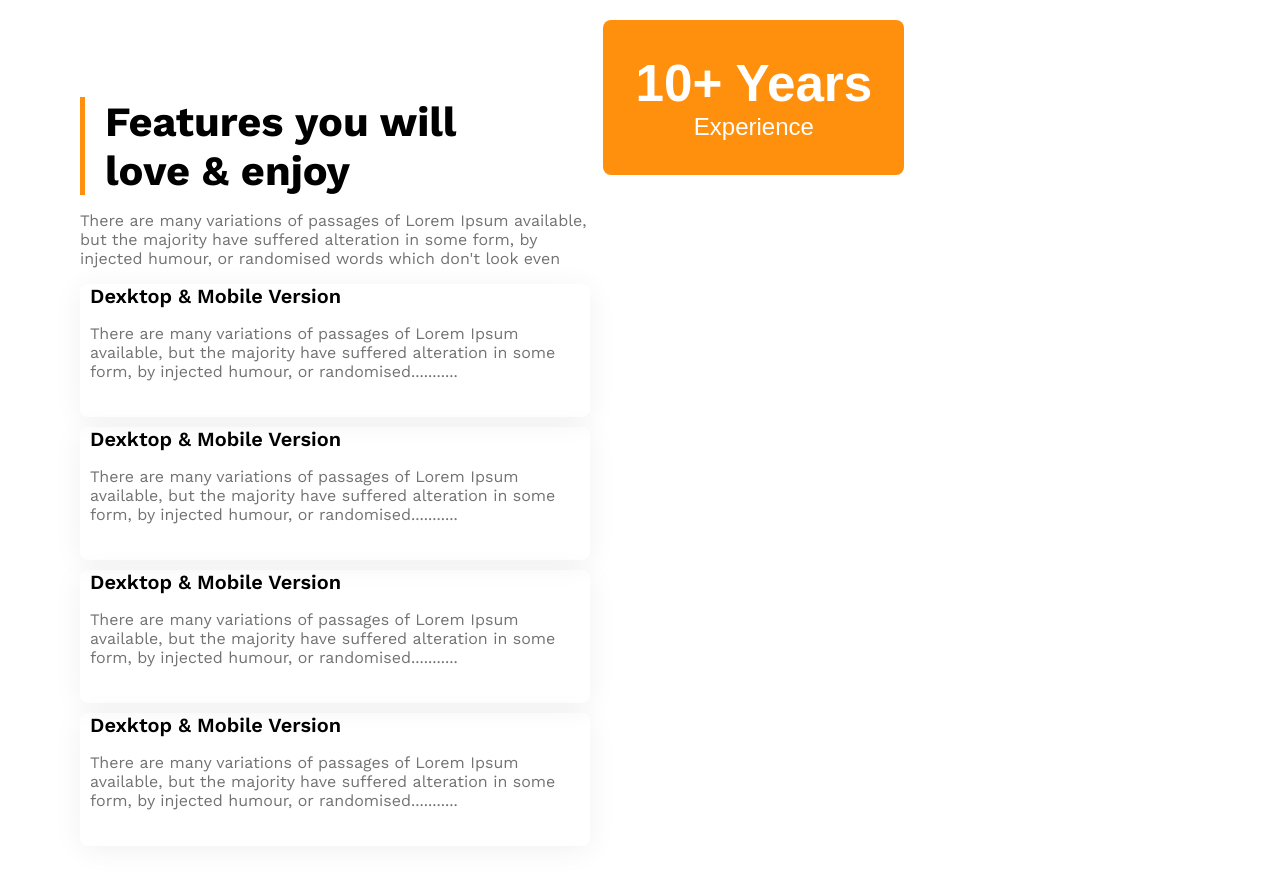
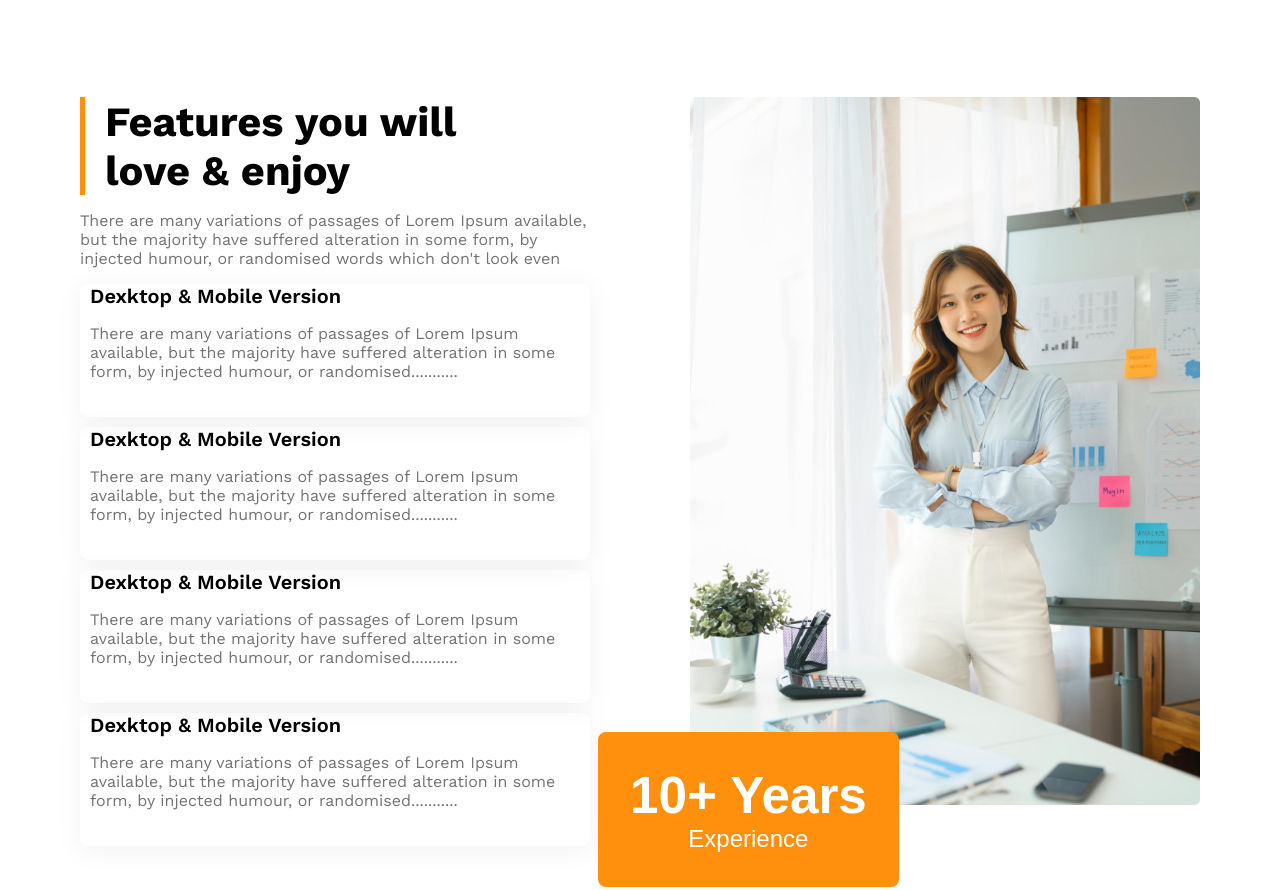
Before and after one commit to Jubair234/G3-Architects-website, a plain HTML site: page index.html in a window 1280 px wide. Shown: the part 1826-2716 px from the top of the page. Drawn offline with nearby package versions, Linux system fonts and the light colour scheme; the site is published under a folder, as on GitHub Pages, so addresses that start at the root find nothing.

Commit message:
change file path for img

```diff
--- a/index.html
+++ b/index.html
@@ -100,7 +100,7 @@
             <div class="feature-2">
                 <div class="imgbox">
 
-                    <img src="/images/architect.png" alt="">
+                    <img src="images/architect.png" alt="">
                     <button id="experience-badge" class="btn-primary"> <span id="experience-year">10+ Years</span><span><br> Experience</span></button>
 
                 </div>
```
